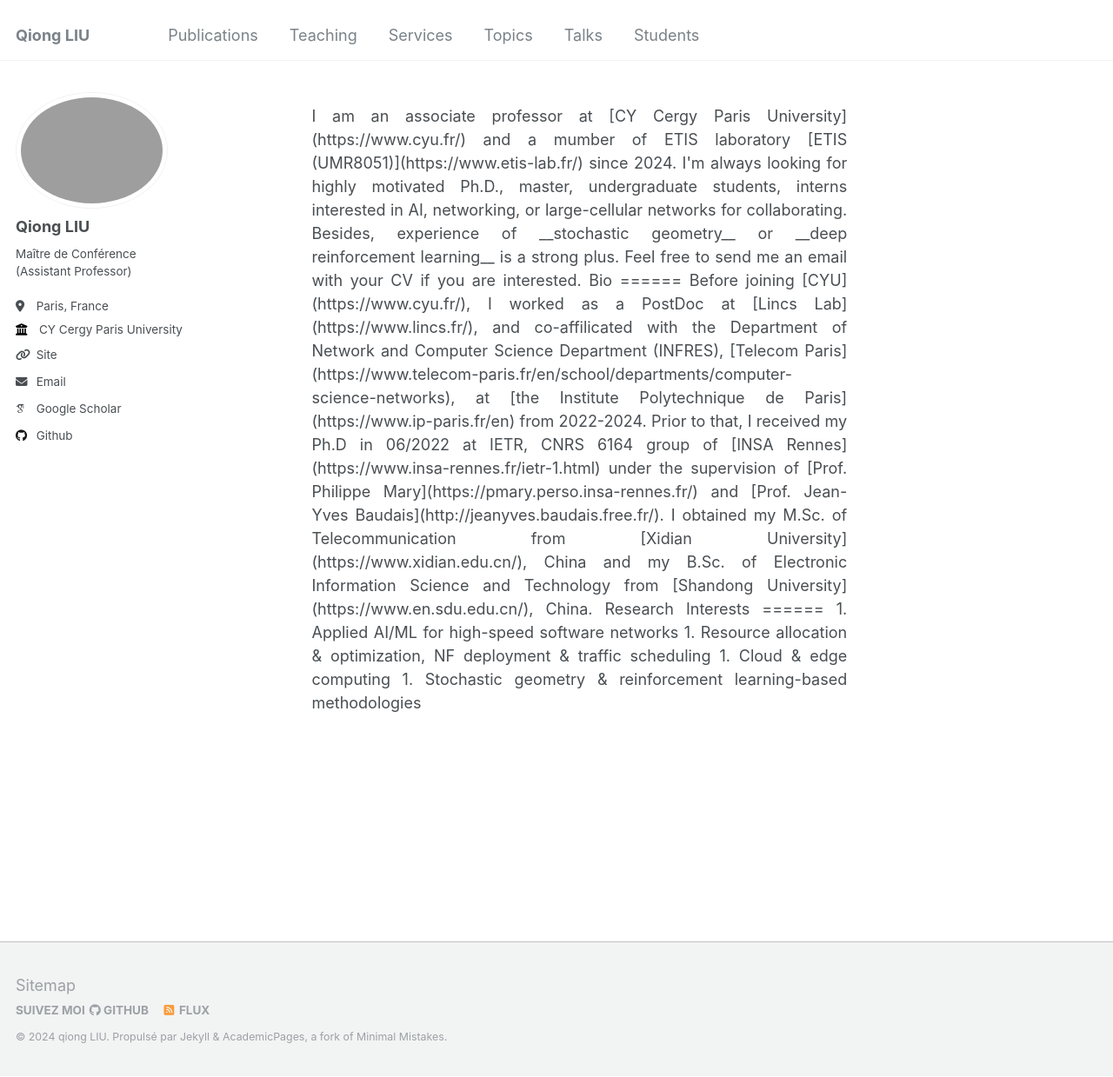
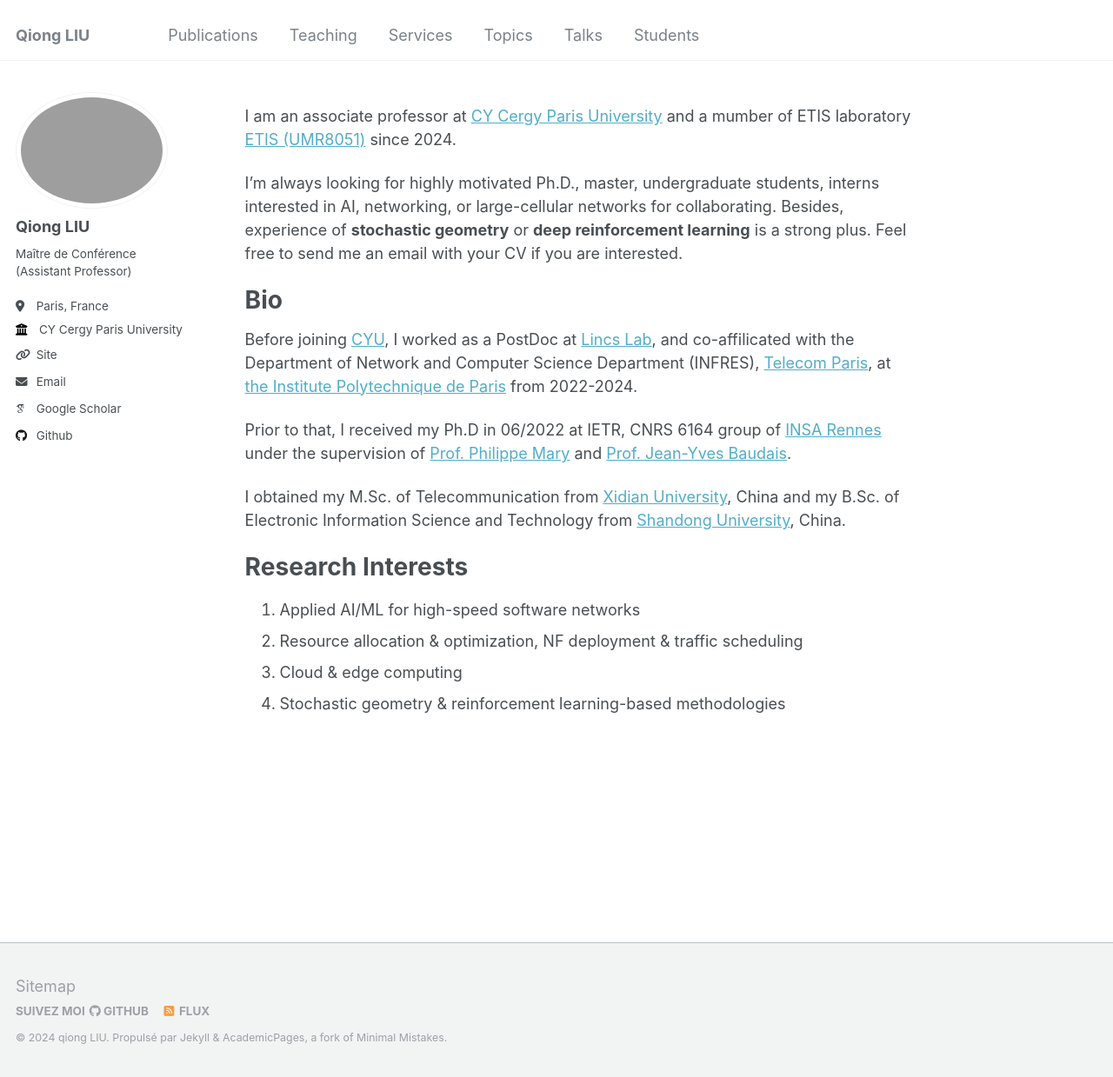
Before and after one commit to evesiphus/evesiphus.github.io, a Jekyll site: the page built from _pages/about.md, in a window 1280 px wide and 1239 px high. Shown: the whole window at 87% size. Built offline with Jekyll 4.4.1, drawn with Linux system fonts in a browser that asks for light colours; some web fonts are replaced.

Commit message:
Update about.md

```diff
--- a/_pages/about.md
+++ b/_pages/about.md
@@ -6,7 +6,7 @@ redirect_from:
   - /about/
   - /about.html
 ---
-<div style="margin-left: 10%; margin-right: 10%; text-align: justify;">
+
 I am an associate professor at  [CY Cergy Paris University](https://www.cyu.fr/)  and a mumber of  ETIS laboratory [ETIS (UMR8051)](https://www.etis-lab.fr/) since 2024.
 
 I'm always looking for highly motivated Ph.D., master, undergraduate students, interns interested in AI, networking, or  large-cellular networks for collaborating. Besides, experience of __stochastic geometry__ or __deep reinforcement learning__ is a strong plus. Feel free to send me an email with your CV if you are interested.
```
